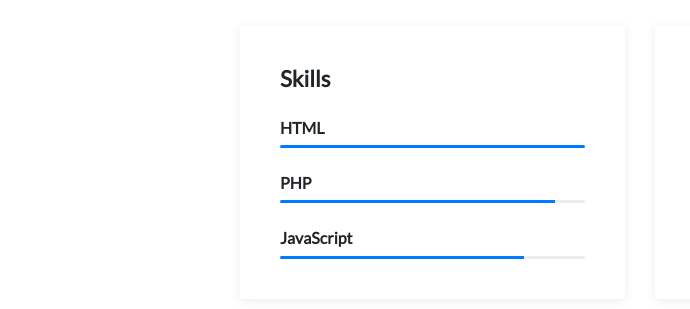
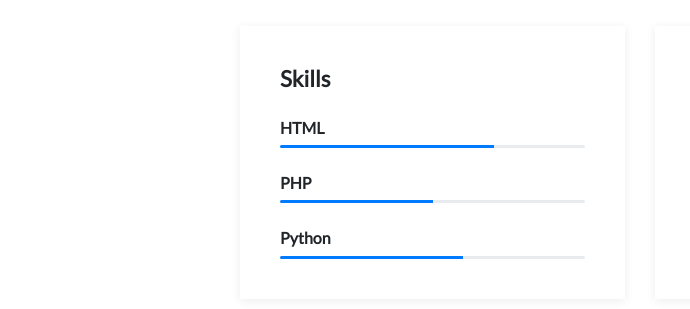
Before and after one commit to Tsariblans/blnc, a plain HTML site: page index.html in a window 1280 px wide. Shown: the part 1297-1606 px from the top of the page, 0-690 px from the left. Drawn offline with nearby package versions, Linux system fonts and the light colour scheme.

Commit message:
Update index.html

```diff
--- a/index.html
+++ b/index.html
@@ -135,19 +135,19 @@
                   <h3>HTML</h3>
                   <div class="progress">
                     <div class="progress-bar" role="progressbar" aria-valuenow="70"
-                    aria-valuemin="0" aria-valuemax="100" style="width:100%">
+                    aria-valuemin="0" aria-valuemax="100" style="width:70%">
                     </div>
                   </div>
                   <h3>PHP</h3>
                   <div class="progress">
                     <div class="progress-bar" role="progressbar" aria-valuenow="70"
-                    aria-valuemin="0" aria-valuemax="100" style="width:90%">
+                    aria-valuemin="0" aria-valuemax="100" style="width:50%">
                     </div>
                   </div>
-                  <h3>JavaScript</h3>
+                  <h3>Python</h3>
                   <div class="progress">
                     <div class="progress-bar" role="progressbar" aria-valuenow="70"
-                    aria-valuemin="0" aria-valuemax="100" style="width:80%">
+                    aria-valuemin="0" aria-valuemax="100" style="width:60%">
                     </div>
                   </div>
                 </div>
@@ -202,7 +202,7 @@
           <div class="social-icons">
             <a href="https://www.facebook.com/chary.blance.12"><i class="ion-social-facebook" title="Facebook"></i></a>
             <a href="https://www.instagram.com/_tsariblans/"><i class="ion-social-instagram-outline" title="Instagram"></i></a>
-            <a href=""><i class="ion-social-twitter" title="Twitter"></i></a>
+            <a href="https://www.x.com/CharyBlance"><i class="ion-social-twitter" title="Twitter"></i></a>
           </div>
         </div>
       </footer>
```
